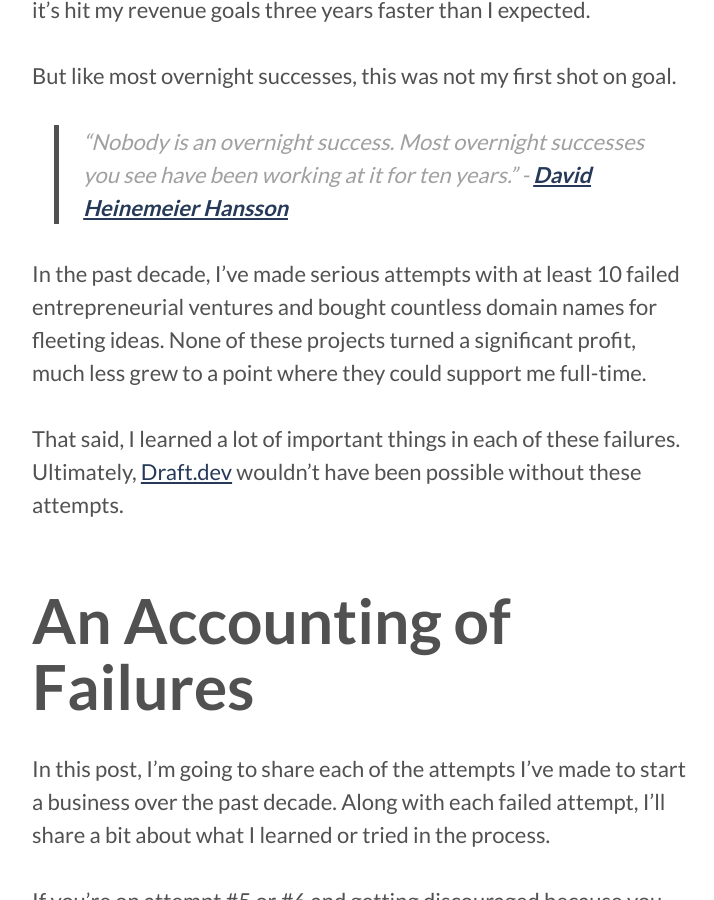
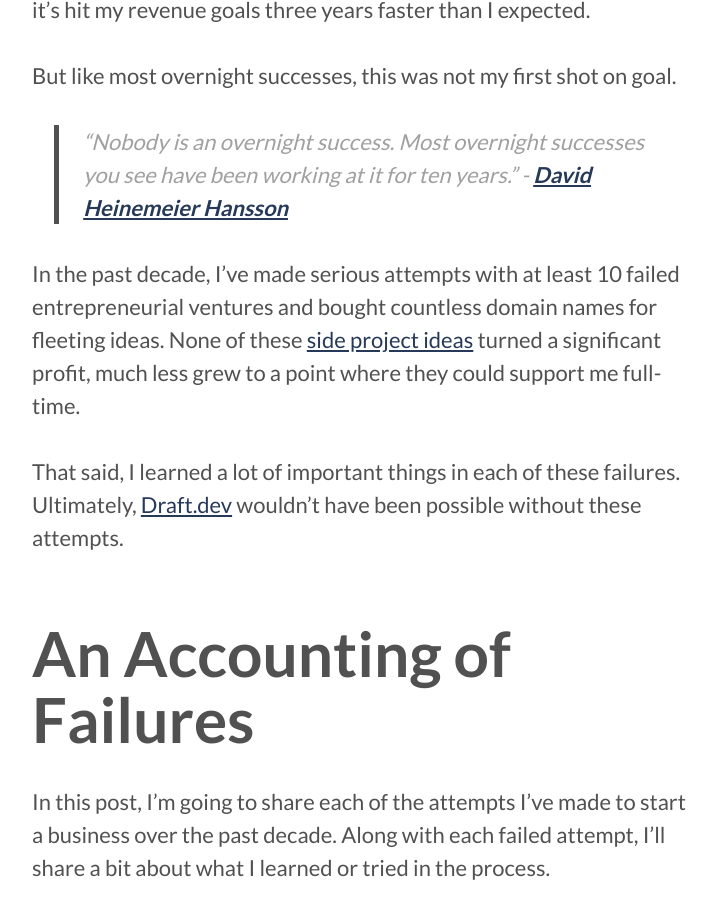
Before and after one commit to karllhughes/personal-blog-5, a Jekyll site: the page built from _posts/2021-11-17-overnight-success.md, in a window 1280 px wide and 900 px high, scrolled down 1518 px. Shown: the whole window, without its empty margins (278-992 px from the left). Built offline with Jekyll 4.4.1, drawn with Linux system fonts in a browser that asks for light colours.

Commit message:
Adding internal link

```diff
--- a/_posts/2021-11-17-overnight-success.md
+++ b/_posts/2021-11-17-overnight-success.md
@@ -19,7 +19,7 @@ But like most overnight successes, this was not my first shot on goal.
 
 > “Nobody is an overnight success. Most overnight successes you see have been working at it for ten years.” - **[David Heinemeier Hansson](https://signalvnoise.com/posts/1624-overnight-success-takes-years)**
 
-In the past decade, I’ve made serious attempts with at least 10 failed entrepreneurial ventures and bought countless domain names for fleeting ideas. None of these projects turned a significant profit, much less grew to a point where they could support me full-time.
+In the past decade, I’ve made serious attempts with at least 10 failed entrepreneurial ventures and bought countless domain names for fleeting ideas. None of these [side project ideas](https://www.karllhughes.com/posts/side-project-ideas) turned a significant profit, much less grew to a point where they could support me full-time.
 
 That said, I learned a lot of important things in each of these failures. Ultimately, [Draft.dev](https://draft.dev) wouldn't have been possible without these attempts.
 
```
